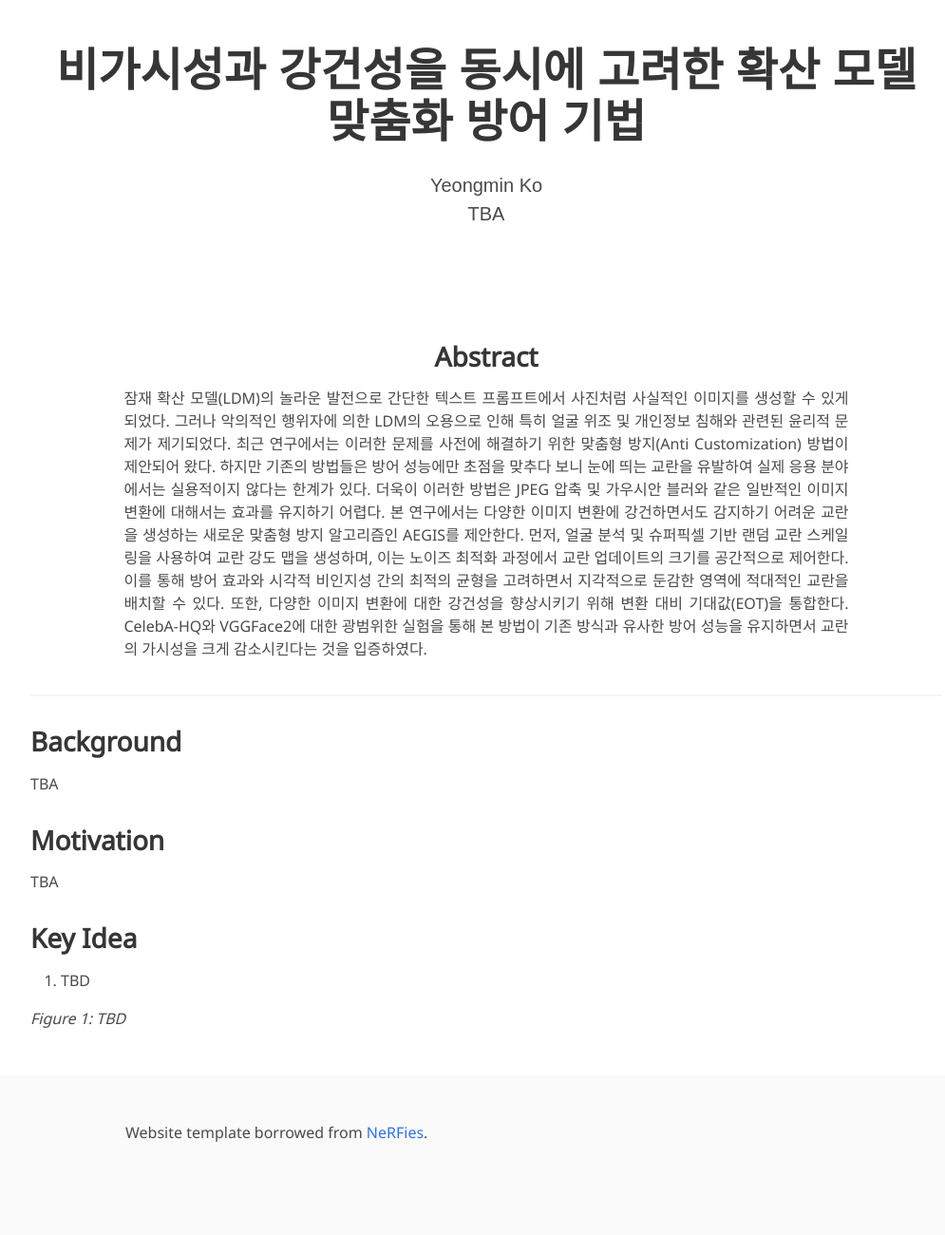
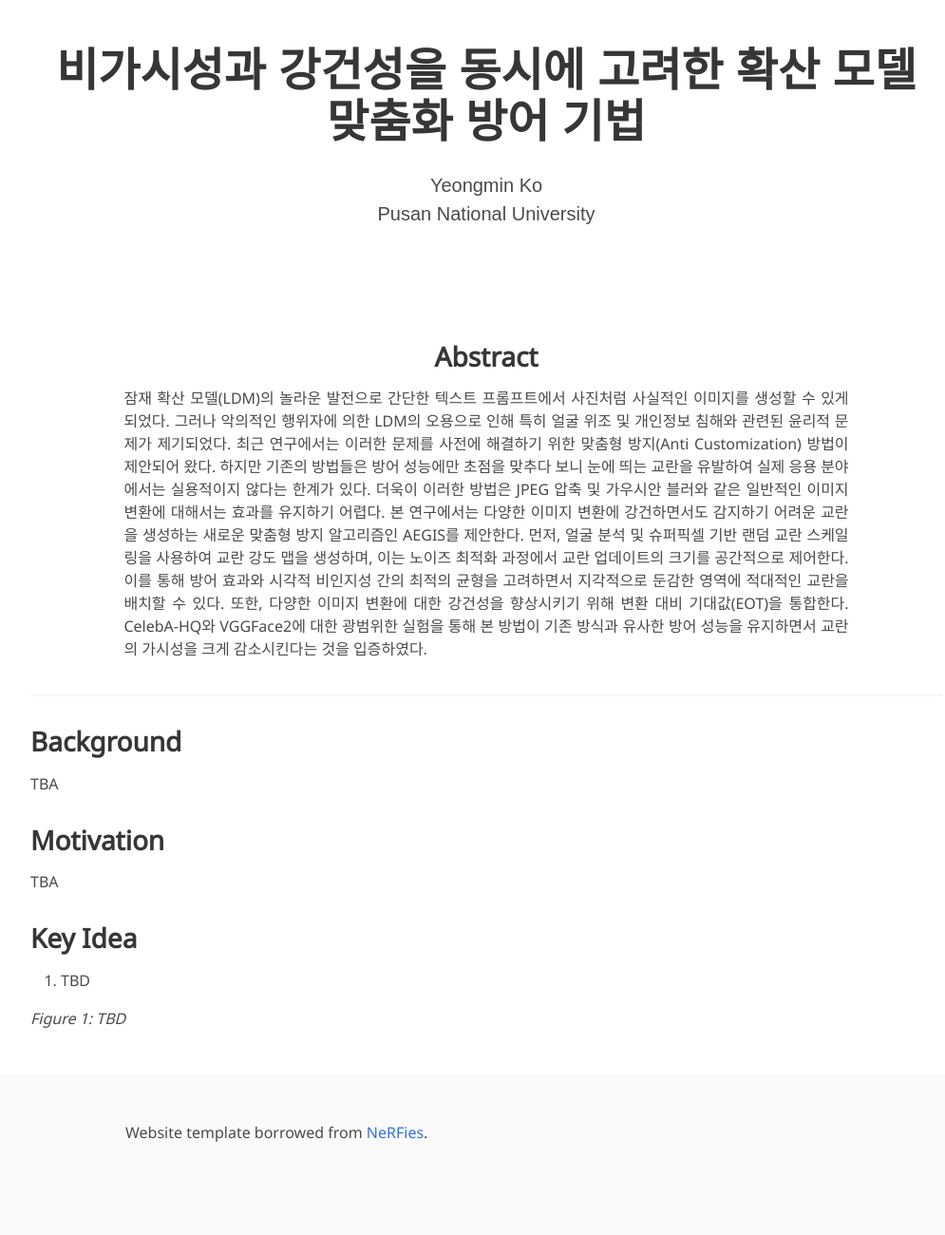
Before and after one commit to PSLeon24/PSLeon24.github.io, a Jekyll site: the page built from index.md, in a window 1280 px wide. Shown: the whole page at 95% size, without its empty margins (128-1123 px from the left). Built offline with Jekyll 4.4.1, drawn with Linux system fonts in a browser that asks for light colours; some web fonts are replaced.

Commit message:
Update affiliation to Pusan National University

```diff
--- a/index.md
+++ b/index.md
@@ -6,7 +6,7 @@ title: 비가시성과 강건성을 동시에 고려한 확산 모델 맞춤화
 authors:
     Yeongmin Ko
 affiliations:
-    TBA
+    Pusan National University
 paper: #
 video: #
 code: #
```
